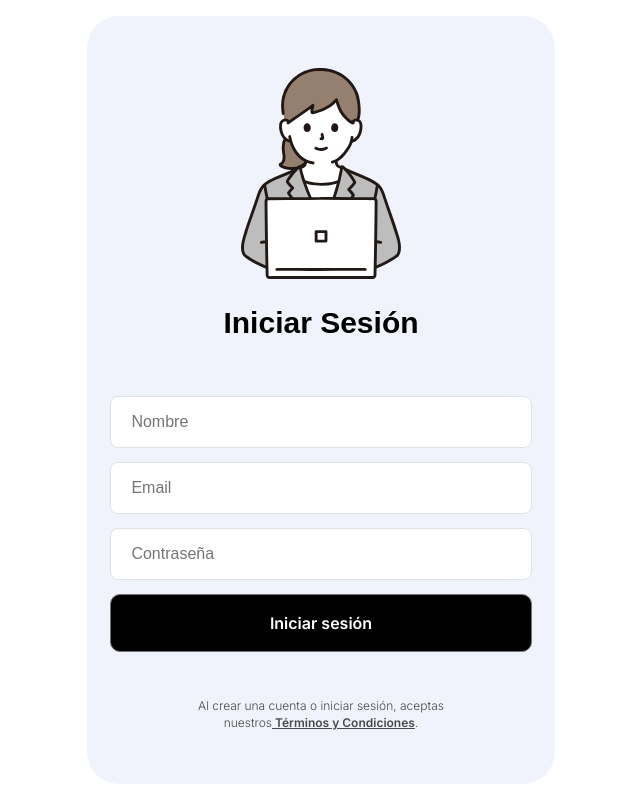
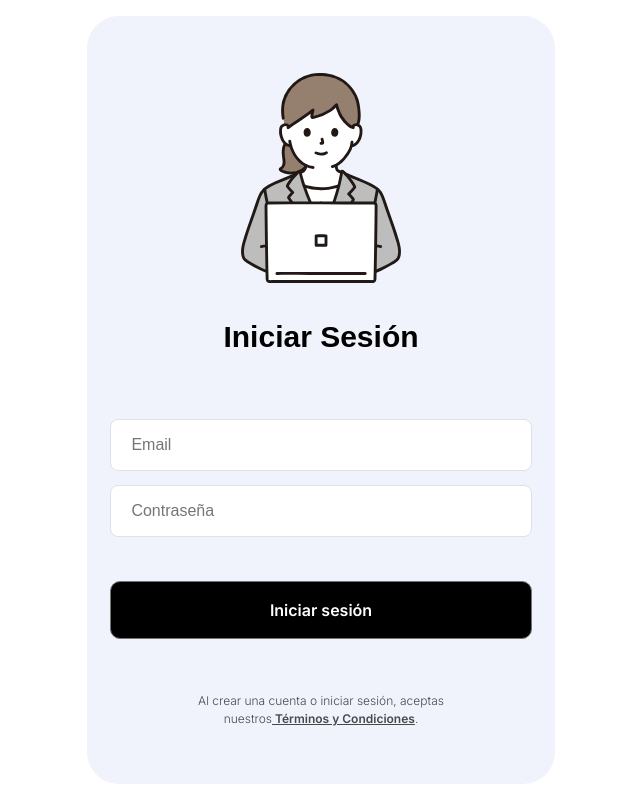
Before and after one commit to aegisnull/adicare, a React (Vite) app in the folder frontend/: page /signin in a window 1280 px wide. Shown: the whole page, without its empty margins (319-959 px from the left). Built offline with nearby package versions, Linux system fonts and the light colour scheme.

Commit message:
fix: remove name input from signin form

```diff
--- a/frontend/src/components/SignIn/SignIn.jsx
+++ b/frontend/src/components/SignIn/SignIn.jsx
@@ -8,7 +8,6 @@ function SignIn() {
         <img src={SignInIcon} alt='Register' className='signin__icon' />
         <h1 className='signin__title'>Iniciar Sesión</h1>
         <form className='signin__form'>
-          <input type='text' name='name' id='name' placeholder='Nombre' className='signin__input' />
           <input
             type='email'
             name='email'
@@ -23,7 +22,7 @@ function SignIn() {
             placeholder='Contraseña'
             className='signin__input'
           />
-          <button className='button button_accent'>Iniciar sesión</button>
+          <button className='button button_accent signin__button'>Iniciar sesión</button>
         </form>
         <p className='signin__notice'>
           Al crear una cuenta o iniciar sesión, aceptas nuestros
--- a/frontend/src/components/SignIn/SignIn.scss
+++ b/frontend/src/components/SignIn/SignIn.scss
@@ -55,6 +55,10 @@
     outline: none;
   }
 
+  &__button {
+    margin-top: 30px;
+  }
+
   &__notice {
     width: 263px;
     padding-top: 20px;
```
